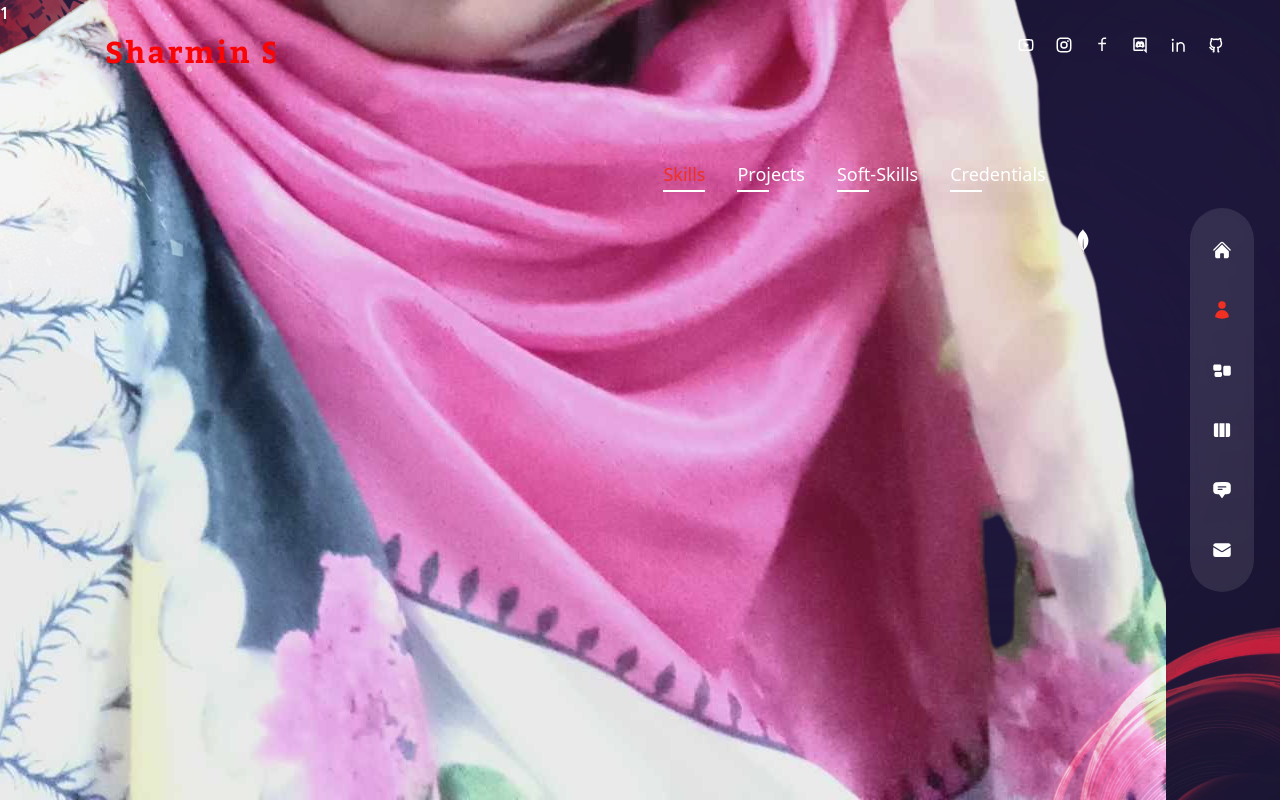
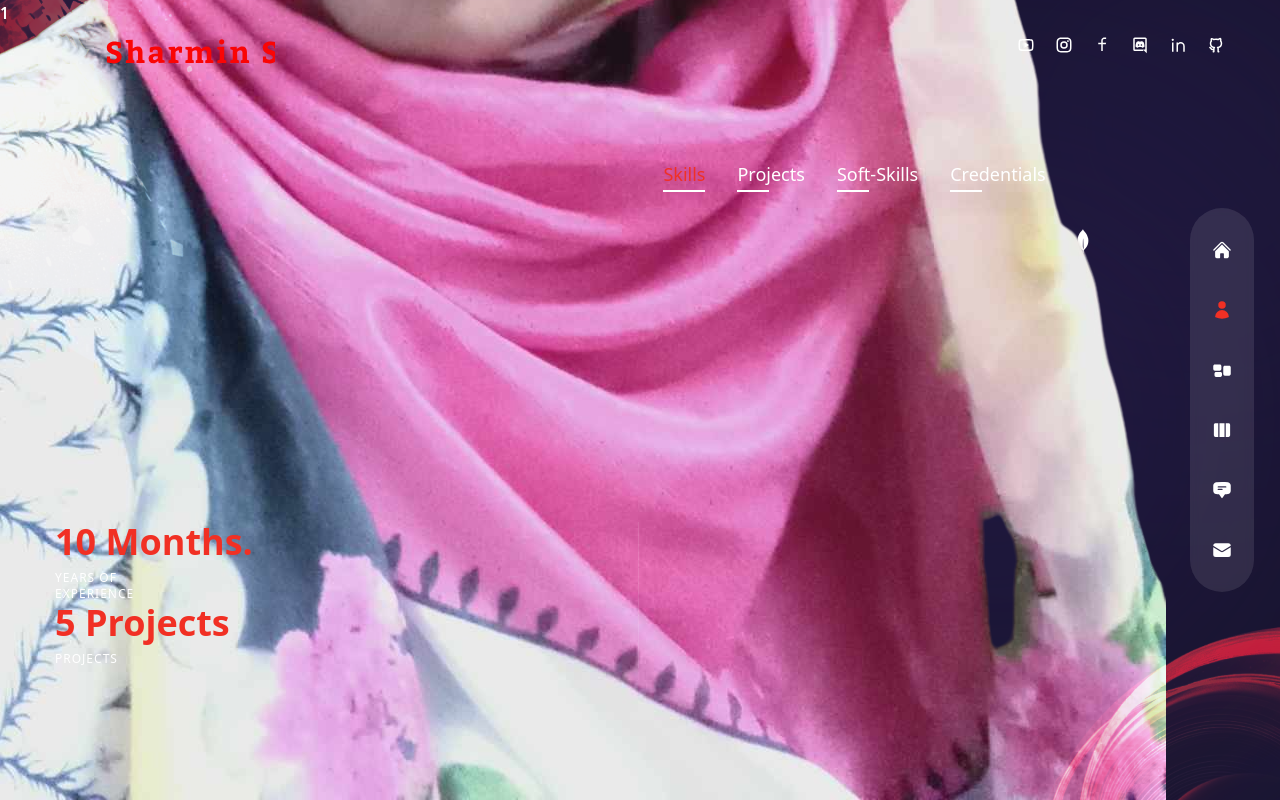
Before and after one commit to Sharmin64/my-next-portfolio, a Next.js app: page /about in a window 1280 px wide. Built offline with nearby package versions, Linux system fonts and the light colour scheme.

Commit message:
about page updated

```diff
--- a/package.json
+++ b/package.json
@@ -17,6 +17,7 @@
     "next": "13.4.12",
     "postcss": "8.4.27",
     "react": "18.2.0",
+    "react-countup": "^6.5.0",
     "react-dom": "18.2.0",
     "react-icons": "^4.11.0",
     "react-tsparticles": "^2.12.2",
--- a/pages/about/index.js
+++ b/pages/about/index.js
@@ -94,6 +94,9 @@ import Circles from "../../components/Circles";
 import { fadeIn } from "../../variants";
 import { motion } from "framer-motion";
 
+// counter
+import CountUp from "react-countup";
+
 const About = () => {
   const [index, setIndex] = useState(0);
   console.log(index);
@@ -124,7 +127,28 @@ const About = () => {
             voluptate officiis voluptatibus.
           </p>
           {/* counters */}
-          <div>counters</div>
+          <div>
+            <div>
+              {/* experience */}
+              <div className="relative flex-1 after:w-[1px] after:h-full after:bg-white/10 after:absolute after:top-0 after:right-0">
+                <div className="text-2xl xl:text-4xl font-extrabold text-accent mb-2">
+                  <CountUp start={0} end={10} duration={5} /> Months.
+                </div>
+                <div className="text-xs uppercase tracking-[1px] leading-[1.4] max-w-[100px]">
+                  Years of experience
+                </div>
+              </div>
+              {/* projects */}
+              <div className="relative flex-1 after:w-[1px] after:h-full after:bg-white/10 after:absolute after:top-0 after:right-0">
+                <div className="text-2xl xl:text-4xl font-extrabold text-accent mb-2">
+                  <CountUp start={0} end={5} duration={5} /> Projects
+                </div>
+                <div className="text-xs uppercase tracking-[1px] leading-[1.4] max-w-[100px]">
+                  Projects
+                </div>
+              </div>
+            </div>
+          </div>
         </div>
         {/* info */}
         <div className="flex flex-col w-full xl:max-w-[48%] h-[480px]">
--- a/pages/index.js
+++ b/pages/index.js
@@ -70,7 +70,7 @@ const Home = () => {
           animate="show"
           exit="hidden"
           transition={{ duration: 1, ease: "easeInOut" }}
-          className="w-full h-full max-w-[637px] max-h-[578px] absolute -bottom-22 right-0 mix-blend-plus-lighter drop-shadow-md lg:bottom-16 lg:right-[6%]"
+          className="w-full h-full max-w-[637px] max-h-[578px] absolute -bottom-22 right-0  drop-shadow-md lg:bottom-16 lg:right-[6%]"
         >
           <Avatar />
         </motion.div>
```
Also changed, not shown: 1 other file (tests, documents, lock files or other folders).
